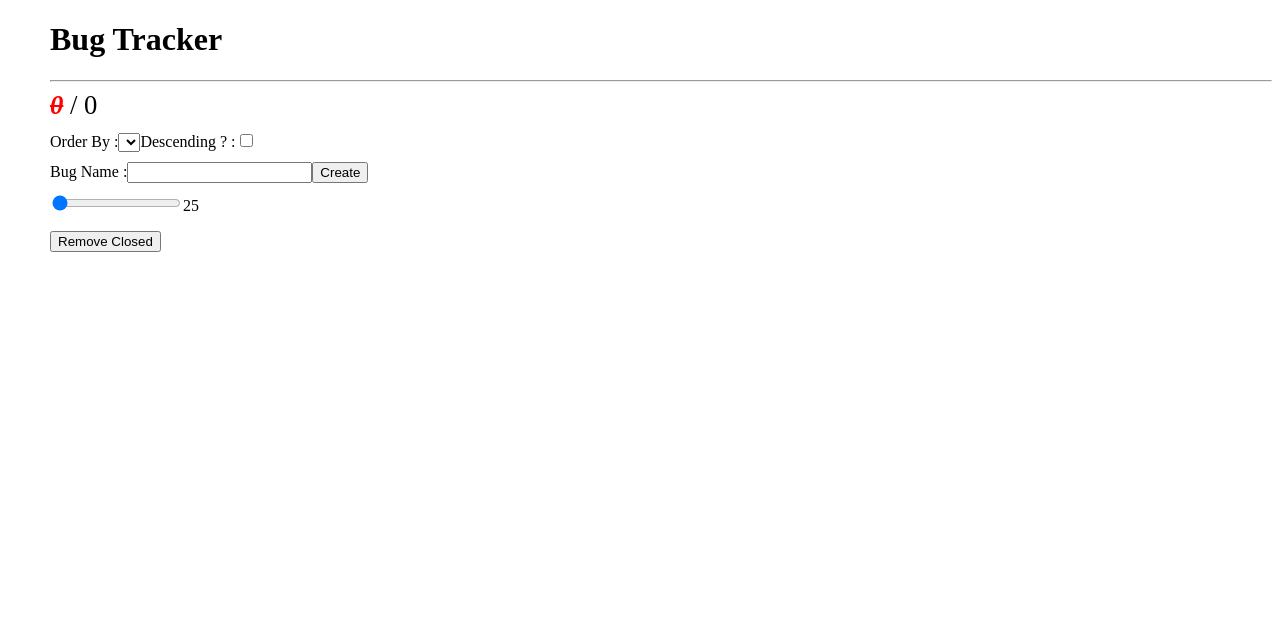
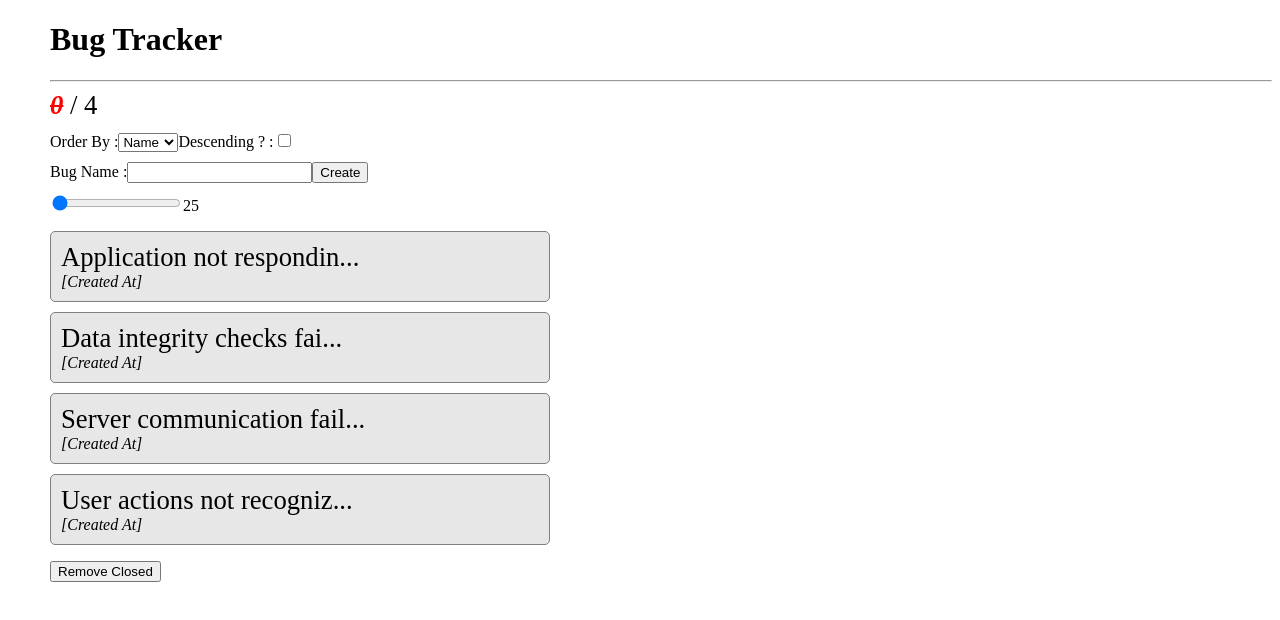
Before and after one commit to keshav-chaure/Cisco-Angular-Apr-2018, an Angular app in the folder bugTrackerApp/: page / in a window 1280 px wide. Shown: the top 620 px of the page. Built offline with nearby package versions, Linux system fonts and the light colour scheme.

Commit message:
sort implementation - part - 1

```diff
--- a/bugTrackerApp/src/app/app.module.ts
+++ b/bugTrackerApp/src/app/app.module.ts
@@ -7,13 +7,14 @@
 import { BugOperationsService } from './bugTracker/services/bugOperations.service';
 
 import { TrimTextPipe } from './bugTracker/pipes/trimText.pipe';
-
+import { SortPipe } from './bugTracker/pipes/sort.pipe';
 
 @NgModule({
   declarations: [
     AppComponent,
     BugTrackerComponent,
-    TrimTextPipe
+    TrimTextPipe,
+    SortPipe
   ],
   imports: [
     BrowserModule
--- a/bugTrackerApp/src/app/bugTracker/bugTracker.component.html
+++ b/bugTrackerApp/src/app/bugTracker/bugTracker.component.html
@@ -5,12 +5,12 @@
 </section>
 <section class="sort">
 	<label for="">Order By :</label>
-	<select name="" id="">
-		<option value=""></option>
-		<option value=""></option>
+	<select (change)="sortBugBy = $event.target.value">
+		<option value="name">Name</option>
+		<option value="isClosed">Status</option>
 	</select>
 	<label for="">Descending ? :</label>
-	<input type="checkbox" name="" id="">
+	<input type="checkbox" (change)="sortBugDescending = $event.target.checked">
 </section>
 <section class="add">
 	<label for="">Bug Name :</label>
@@ -21,7 +21,7 @@
 	<input type="range" min="25" max="50" value="25" (change)="trimRange = $event.target.value"/>
 	<span>{{trimRange}}</span>
 	<ol>
-		<li *ngFor="let bug of bugs">
+		<li *ngFor="let bug of ( bugs | sort:sortBugBy:sortBugDescending )">
 			<span class="bugname"
 				(click)="onBugNameClick(bug)"
 				[ngClass]="{closed : bug.isClosed}"
--- a/bugTrackerApp/src/app/bugTracker/bugTracker.component.ts
+++ b/bugTrackerApp/src/app/bugTracker/bugTracker.component.ts
@@ -12,14 +12,14 @@
 	bugs : Bug[] = [];
 	trimRange : number = 25;
 
-	/*bugOperations : BugOperationsService = null;
-
-	constructor(_bugOperations : BugOperationsService){
-		this.bugOperations = _bugOperations
-	}*/
+	sortBugBy : string = 'name';
+	sortBugDescending : boolean = false;
 
 	constructor(private bugOperations : BugOperationsService){
-
+		this.bugs.push(this.bugOperations.createNew('Server communication failure'));
+		this.bugs.push(this.bugOperations.createNew('User actions not recognized'));
+		this.bugs.push(this.bugOperations.createNew('Application not responding'));
+		this.bugs.push(this.bugOperations.createNew('Data integrity checks failed'));
 	}
 
 	onCreateClick(bugName : string){
--- /dev/null
+++ b/bugTrackerApp/src/app/bugTracker/pipes/sort.pipe.ts
@@ -0,0 +1,32 @@
+import { Pipe, PipeTransform } from '@angular/core';
+
+interface Comparer{
+	(p1 : any, p2 : any) : number
+}
+
+
+@Pipe({
+	name : 'sort'
+})
+export class SortPipe implements PipeTransform{
+	private getComparerFor(attrName : string) : Comparer {
+		return function(p1, p2){
+			if (p1[attrName] < p2[attrName]) return -1;
+			if (p1[attrName] > p2[attrName]) return 1;
+			return 0;
+		}
+	}
+	private getDescendingComparerFor(comparer : Comparer) : Comparer {
+		return function(p1, p2){
+			return comparer(p1, p2) * -1;
+		}
+	}
+
+	transform(list : any[], attrName : string, isDescending : boolean = false) : any[] {
+		if (!attrName) return list;
+		let comparer = this.getComparerFor(attrName);
+		if (isDescending)
+			comparer = this.getDescendingComparerFor(comparer);
+		return list.sort(comparer);
+	}
+}
```
